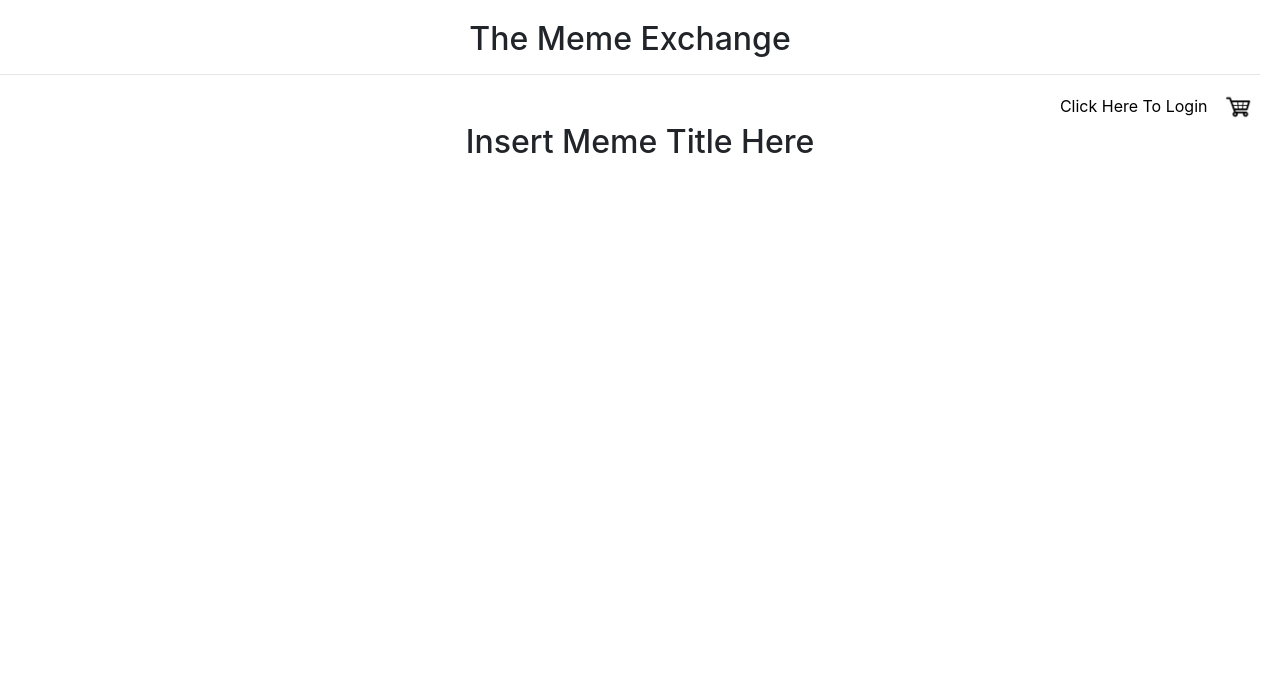
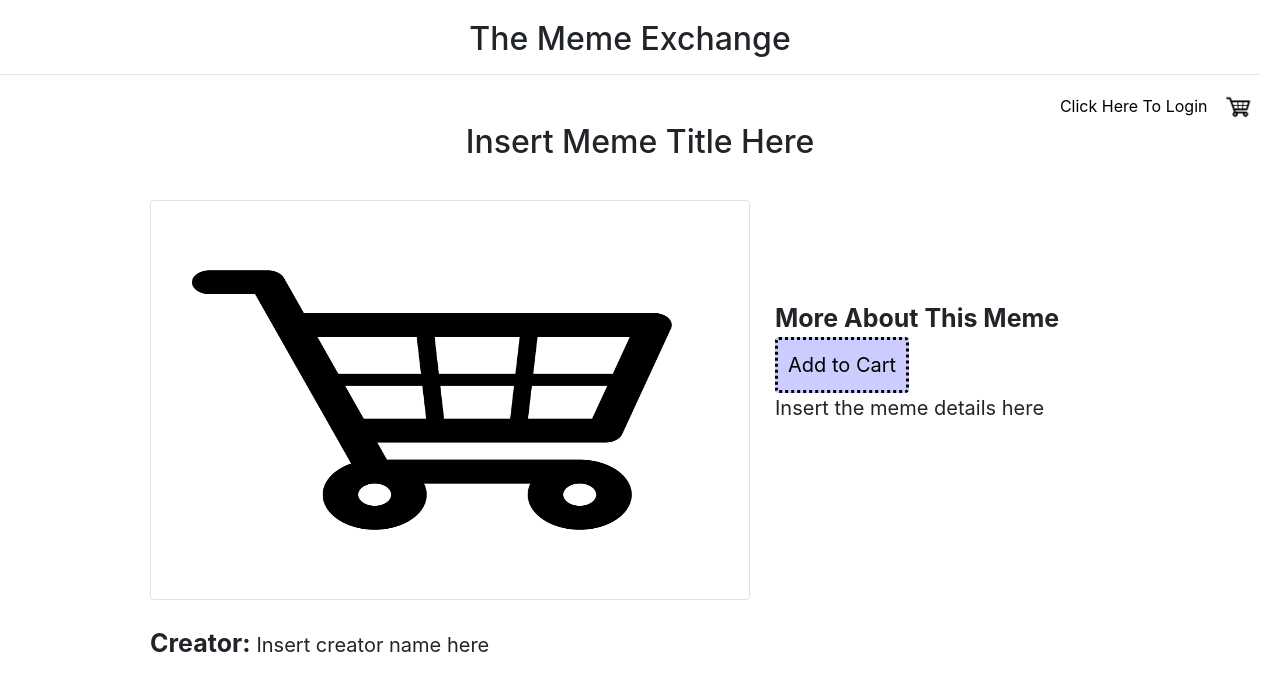
Before and after one commit to jakefahy/TheMemeExchange, a Django app: page /memeDetails/ in a window 1280 px wide. Shown: the top 691 px of the page. Run offline with Django 3.2, Linux system fonts and the light colour scheme; parts of the project's set-up code (start-up, migrations or seed data) failed here and were passed over; some libraries are stand-ins or nearby versions.

Commit message:
created details page bare bones

```diff
--- a/templates/MemeDetails/details.html
+++ b/templates/MemeDetails/details.html
@@ -7,9 +7,9 @@
 	    <link rel="stylesheet" href="https://stackpath.bootstrapcdn.com/bootstrap/4.1.3/css/bootstrap.min.css" integrity="sha384-MCw98/SFnGE8fJT3GXwEOngsV7Zt27NXFoaoApmYm81iuXoPkFOJwJ8ERdknLPMO" crossorigin="anonymous">
 
 	    <style>
-	      .padding {
-	        padding-top: 10px;
-	      }
+			.padding {
+				padding-top: 10px;
+			}
 	    </style>
 
 	</head>
@@ -17,8 +17,23 @@
 		{% extends "base.html" %}
 
 		{% block content %}
-	    <h2 style="text-align: center;">Insert Meme Title Here</h1>
+	    <h2 style="text-align: center; padding-bottom: 30px">Insert Meme Title Here</h1>
 
+	    {% load static %}
+	    <div style="padding-left: 150px; padding-bottom: 25px " >
+			<img class="rounded border" src="{% static "/shoppingCart.png" %}" alt="My image" height="400" width="600">
+			<span style="position: absolute; padding-left: 25px; padding-top: 100px">
+				<b style="padding-right: 150px; font-size: 25px;">More About This Meme</b>
+				<button class="rounded " style="font-size: 20px; padding: 10px; border: dotted; background: #ccccff">Add to Cart</button>
+				<div>
+					<label style="font-size: 20px">Insert the meme details here</label>
+				</div>
+			</span>
+		</div>
+		<span>
+			<b style="padding-left: 150px; font-size: 25px" >Creator: </b>
+			<label style="font-size: 20px">Insert creator name here</label>
+		</span>
 
 	    {% endblock %}
 	</body>
```
